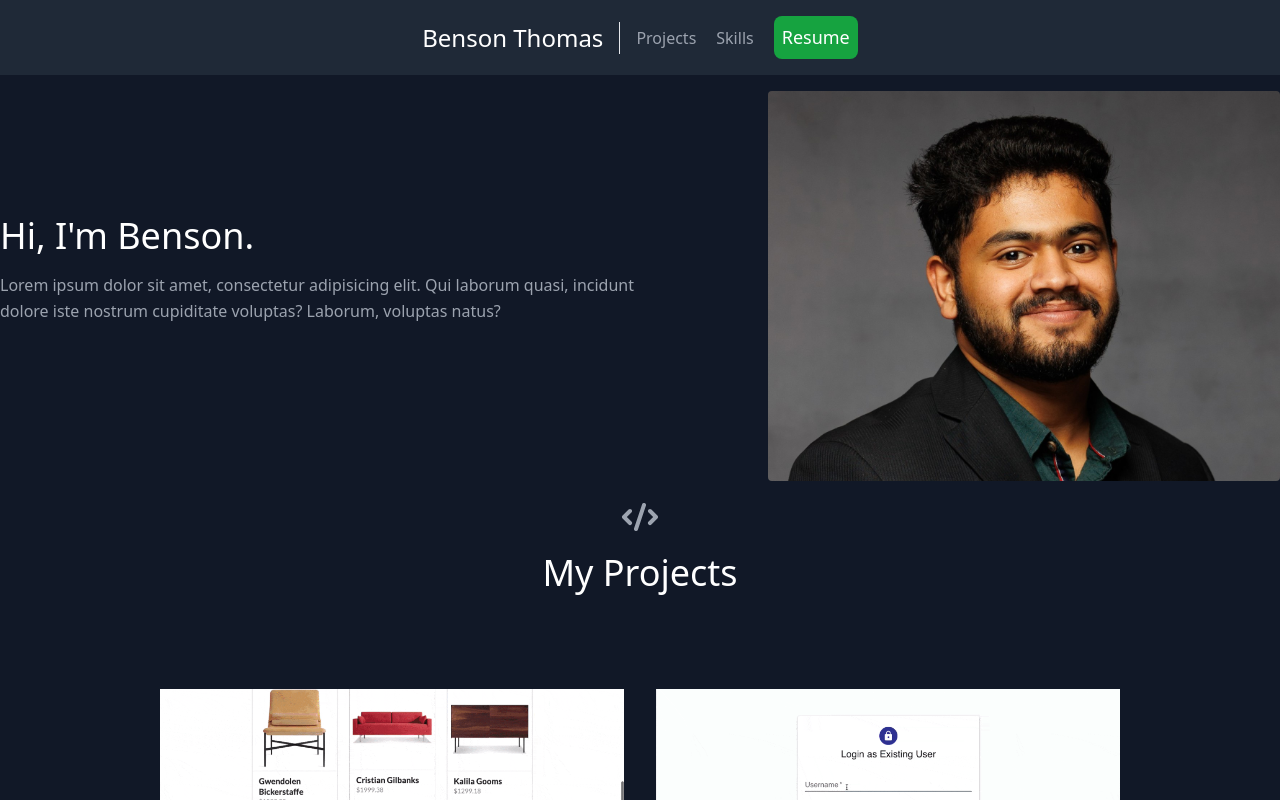
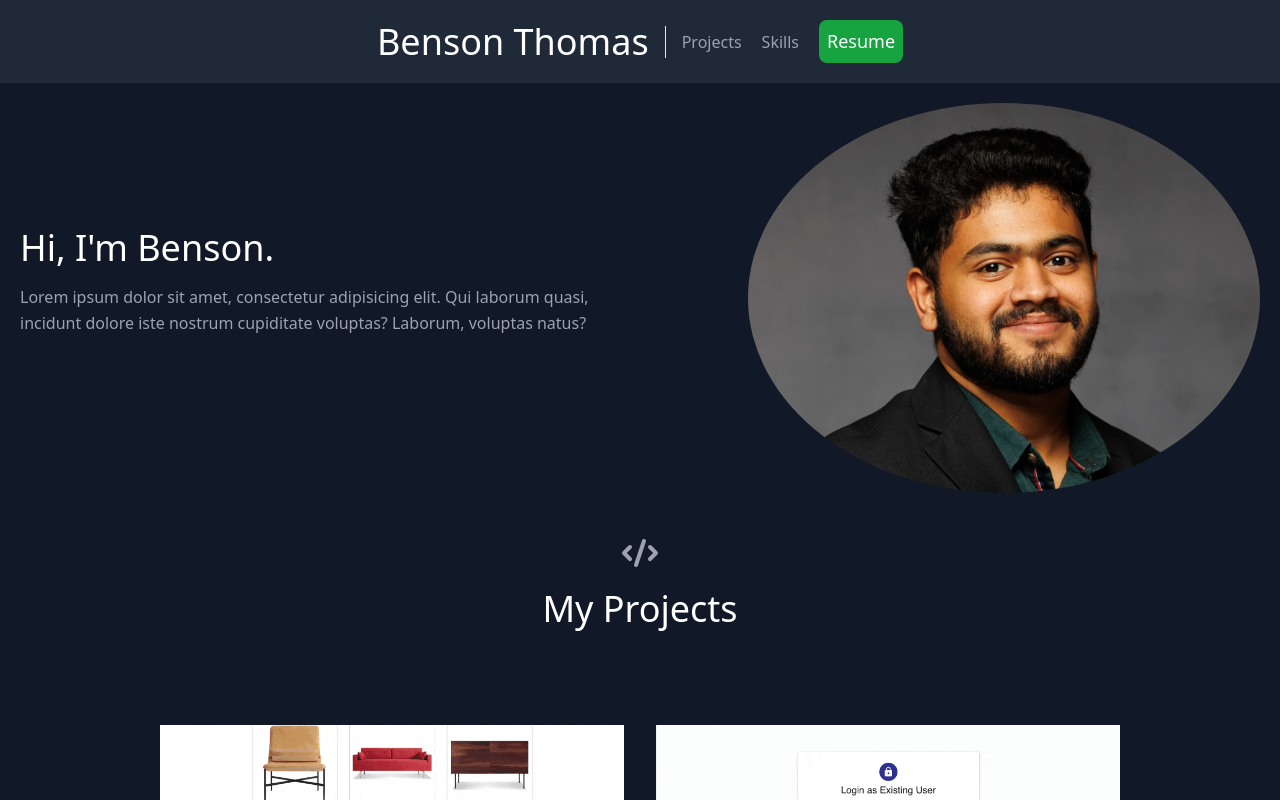
Before and after one commit to DecryptLife/My-Portfolio, a React (Vite) app: page / in a window 1280 px wide. Shown: the top 800 px of the page. Built offline with nearby package versions, Linux system fonts and the light colour scheme.

Commit message:
modified about design

```diff
--- a/src/App.jsx
+++ b/src/App.jsx
@@ -8,7 +8,7 @@ import Experience from "./Components/Experience";
 
 function App() {
   return (
-    <main className="text-gray-400 bg-gray-900 body-font">
+    <main>
       <Navbar />
       <About />
       <Projects />
--- a/src/Components/About.jsx
+++ b/src/Components/About.jsx
@@ -2,34 +2,18 @@ function About() {
   return (
     <>
       <section id="about">
-        <div className="section-container">
-          <div className="lg:flex-grow md:w-1/2 lg:pr-24 md:pr-16 flex flex-col md:items-start md:text-left mb-16 md:mb-0 items-center text-center">
-            <h1 className=" sm:text-4xl mb-4 font-medium text-white">
-              Hi, I'm Benson.
-            </h1>
-            <p className="mb-8 leading-relaxed">
+        <div className="container">
+          <div className="about-text-container">
+            <h1 className=" about-text-header">Hi, I'm Benson.</h1>
+            <p className="about-text-detail">
               Lorem ipsum dolor sit amet, consectetur adipisicing elit. Qui
               laborum quasi, incidunt dolore iste nostrum cupiditate voluptas?
               Laborum, voluptas natus?
             </p>
-            {/* <div className="flex justify-center">
-              <a
-                href="#"
-                className="inline-flex text-white bg-green-500 border-0 py-2 px-6 focus:outline-none hover:bg-green-600 rounded text-lg"
-              >
-                Resume
-              </a>
-              <a
-                href="#"
-                className="ml-4 inline-flex text-gray-400 bg-gray-800 border-0 py-2 px-6 focus:outline-none hover:bg-gray-700 hover:text-white rounded text-lg"
-              >
-                Work Experience
-              </a>
-            </div> */}
           </div>
-          <div className="lg:max-w-lg lg:w-full md:w-1/2 w-5/6">
+          <div className="image-container">
             <img
-              className="object-cover object-center rounded"
+              className="image-container-img"
               alt="profile picture"
               src="./headshot.jpg"
             />
--- a/src/Components/Navbar.jsx
+++ b/src/Components/Navbar.jsx
@@ -1,5 +1,3 @@
-import { ArrowRightIcon } from "@heroicons/react/solid";
-
 function Navbar() {
   return (
     <header className="navbar">
@@ -8,10 +6,10 @@ function Navbar() {
           Benson Thomas
         </a>
         <nav className="nav_sections">
-          <a href="#projects" className="mr-5 hover:text-white">
+          <a href="#projects" className="nav_links">
             Projects
           </a>
-          <a href="#skills" className="mr-5 hover:text-white">
+          <a href="#skills" className="nav_links">
             Skills
           </a>
         </nav>
--- a/src/index.css
+++ b/src/index.css
@@ -3,8 +3,8 @@
 @tailwind utilities;
 
 main {
-  display: flex;
-  flex-direction: column;
+  color: #9ca3af;
+  background-color: #111827;
 }
 
 .section-container {
@@ -16,12 +16,13 @@ main {
 
 /*  header components */
 .navbar {
-  background-color: rgb(31 41 55);
-  width: 100%;
+  top: 0;
+  z-index: 10;
   display: flex;
-  position: sticky;
-  z-index: 10;
-  justify-content: center;
+  background-color: #1f2937;
+  @media (min-width: 768px) {
+    position: sticky;
+  }
 }
 .nav_sections {
   display: flex;
@@ -50,16 +51,86 @@ main {
 
 .container {
   display: flex;
-  padding: 16px;
+  padding: 1.25rem;
   flex-wrap: wrap;
   align-items: center;
   justify-content: center;
   /* mx-auto flex flex-wrap p-5 flex-col md:flex-row items-center */
+  @media (min-width: 768px) {
+    flex-direction: row;
+  }
 }
 
 .header_name {
-  font-size: x-large;
-  color: white;
+  font-weight: 500;
+  color: #ffffff;
+
+  @media (min-width: 640px) {
+    font-size: 2.25rem;
+    line-height: 2.5rem;
+  }
+}
+
+.nav_links {
+  margin-right: 1.25rem;
+}
+
+.nav_links:hover {
+  color: #ffffff;
 }
 
 /*  about section */
+
+.about-text-container {
+  display: flex;
+  margin-bottom: 4rem;
+  flex-direction: column;
+  align-items: center;
+  text-align: center;
+
+  @media (min-width: 768px) {
+    padding-right: 4rem;
+    margin-bottom: 0;
+    align-items: flex-start;
+    width: 50%;
+    text-align: left;
+  }
+  @media (min-width: 1024px) {
+    padding-right: 6rem;
+    flex-grow: 1;
+  }
+}
+
+.about-text-header {
+  margin-bottom: 1rem;
+  font-weight: 500;
+  color: #ffffff;
+
+  @media (min-width: 640px) {
+    font-size: 2.25rem;
+    line-height: 2.5rem;
+  }
+}
+
+.about-text-detail {
+  margin-bottom: 2rem;
+  line-height: 1.625;
+}
+
+.image-container {
+  width: 83.333333%;
+
+  @media (min-width: 768px) {
+    width: 50%;
+  }
+  @media (min-width: 1024px) {
+    width: 100%;
+    max-width: 32rem;
+  }
+}
+
+.image-container-img {
+  object-fit: cover;
+  object-position: center;
+  border-radius: 50%;
+}
```
